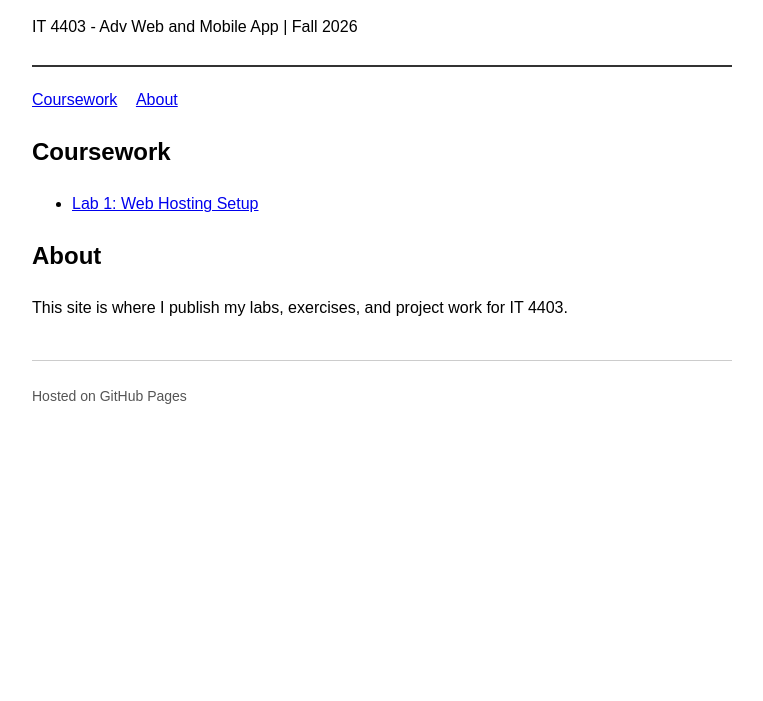
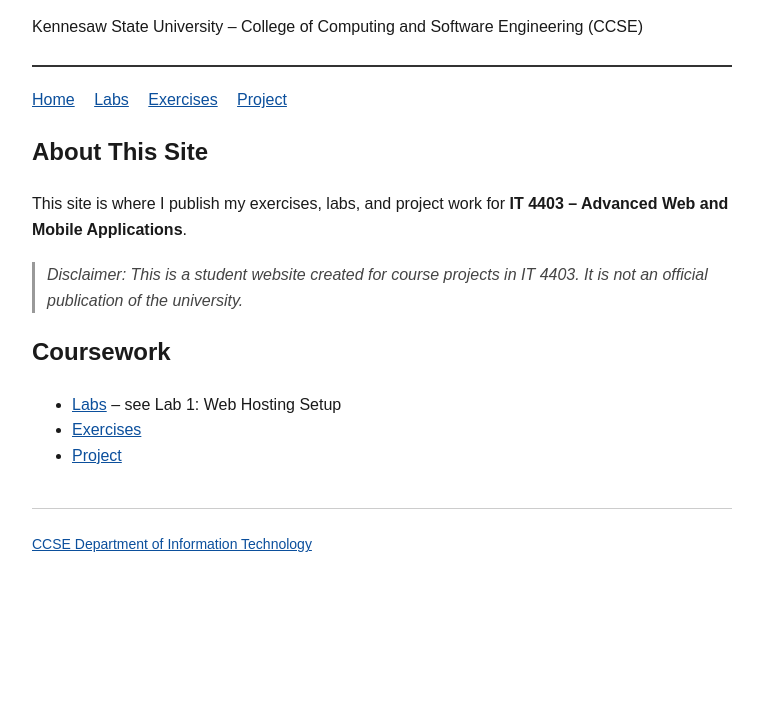
Before and after one commit to DavinJohnson/advwebclass.github.io, a plain HTML site: page index.html in a window 1280 px wide. Shown: the part 99-800 px from the top of the page, without its empty margins (258-1021 px from the left). Drawn offline with Linux system fonts and the light colour scheme.

Commit message:
Update index.html

```diff
--- a/index.html
+++ b/index.html
@@ -10,6 +10,11 @@
       margin: 40px auto;
       padding: 0 20px;
       line-height: 1.6;
+      color: #1a1a1a;
+      background-color: #ffffff;
+    }
+    a {
+      color: #0b4f9c;
     }
     header {
       border-bottom: 2px solid #333;
@@ -19,12 +24,19 @@
     nav a {
       margin-right: 15px;
     }
+    .disclaimer {
+      font-style: italic;
+      color: #444444;
+      border-left: 3px solid #999;
+      padding-left: 12px;
+      margin: 20px 0;
+    }
     footer {
       margin-top: 40px;
       border-top: 1px solid #ccc;
       padding-top: 10px;
       font-size: 14px;
-      color: #555;
+      color: #444444;
     }
   </style>
 </head>
@@ -32,28 +44,39 @@
 
   <header>
     <h1>Davin Johnson</h1>
-    <p>IT 4403 - Adv Web and Mobile App | Fall 2026</p>
+    <p>Kennesaw State University &ndash; College of Computing and Software Engineering (CCSE)</p>
   </header>
 
   <nav>
-    <a href="#coursework">Coursework</a>
-    <a href="#about">About</a>
+    <a href="index.html">Home</a>
+    <a href="labs.html">Labs</a>
+    <a href="exercises.html">Exercises</a>
+    <a href="project.html">Project</a>
   </nav>
+
+  <section id="overview">
+    <h2>About This Site</h2>
+    <p>This site is where I publish my exercises, labs, and project work for <strong>IT 4403 &ndash; Advanced Web and Mobile Applications</strong>.</p>
+  </section>
+
+  <p class="disclaimer">
+    Disclaimer: This is a student website created for course projects in IT 4403.
+    It is not an official publication of the university.
+  </p>
 
   <section id="coursework">
     <h2>Coursework</h2>
     <ul>
-      <li><a href="lab1.html">Lab 1: Web Hosting Setup</a></li>
+      <li><a href="labs.html">Labs</a> &ndash; see Lab 1: Web Hosting Setup</li>
+      <li><a href="exercises.html">Exercises</a></li>
+      <li><a href="project.html">Project</a></li>
     </ul>
   </section>
 
-  <section id="about">
-    <h2>About</h2>
-    <p>This site is where I publish my labs, exercises, and project work for IT 4403.</p>
-  </section>
-
   <footer>
-    <p>Hosted on GitHub Pages</p>
+    <p>
+      <a href="https://ccse.kennesaw.edu/it/">CCSE Department of Information Technology</a>
+    </p>
   </footer>
 
 </body>
```
